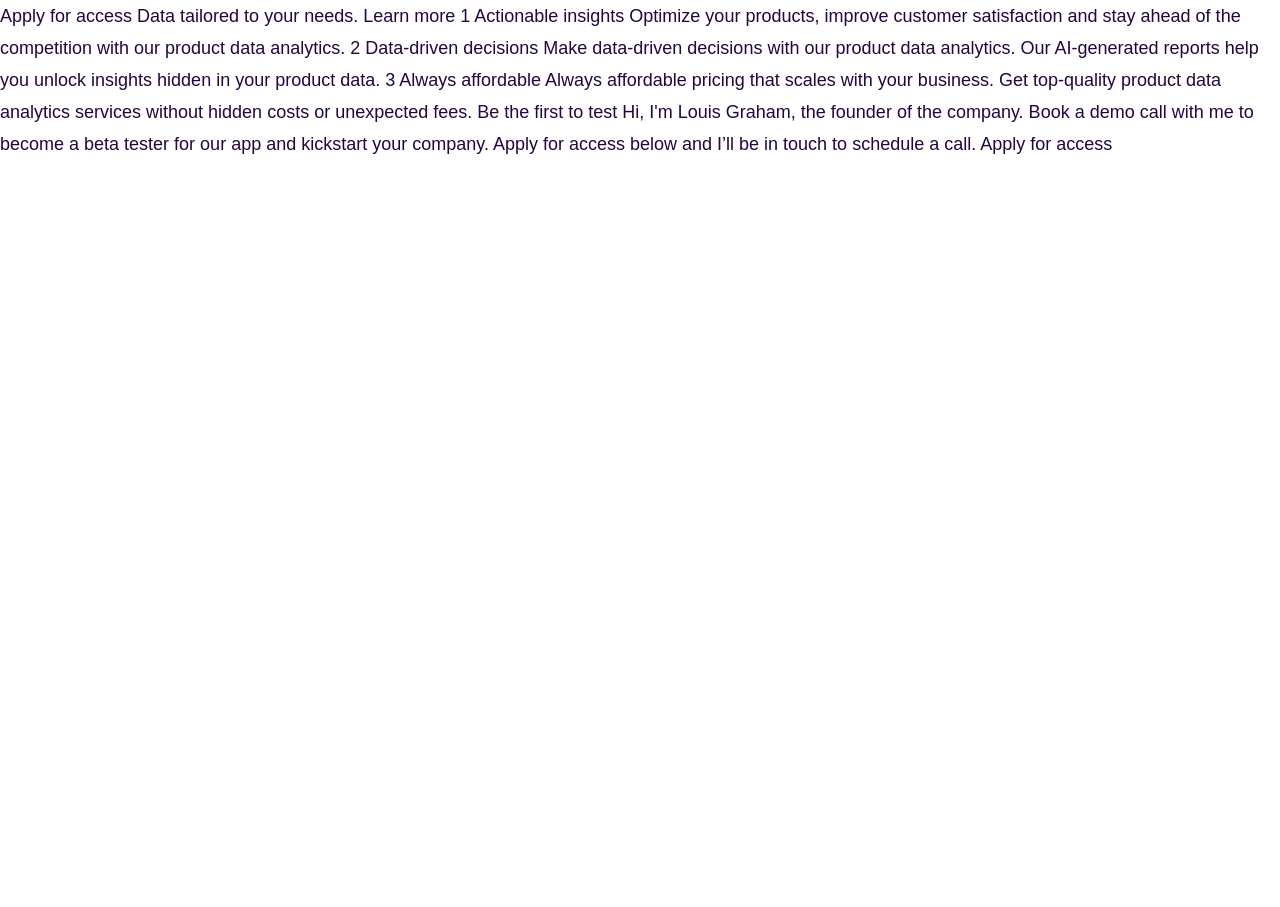
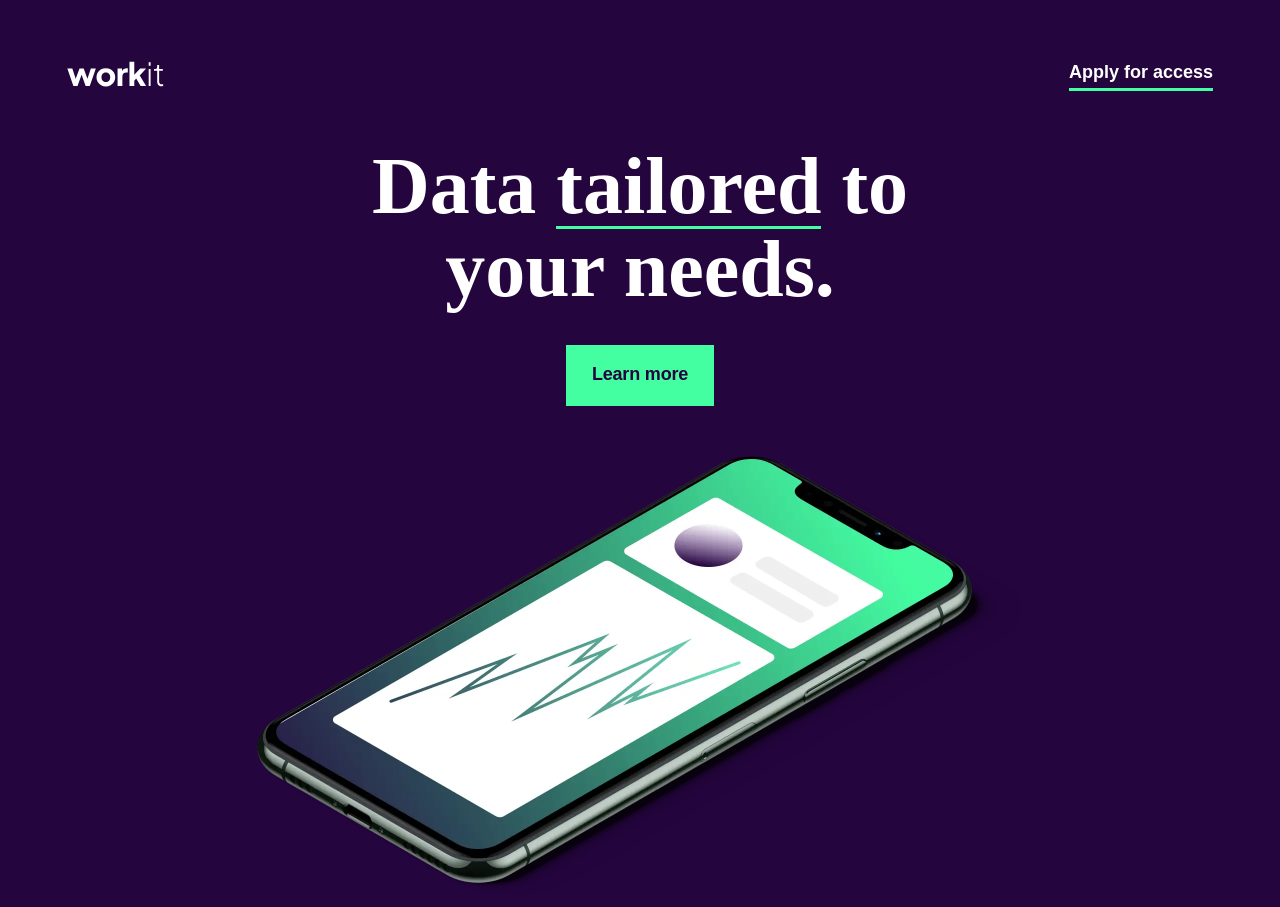
Before and after one commit to Abdurasul09/workit, a plain HTML site: page index.html in a window 1280 px wide. Before the commit the page ends 800 px from the top, so only its background shows below. Drawn offline with Linux system fonts and the light colour scheme.

Commit message:
add hero image and hero, header style

```diff
--- a/css/style.css
+++ b/css/style.css
@@ -66,3 +66,120 @@ body {
 	margin-left: auto;
 	margin-right: auto;
 }
+
+/* UNDERLINE-LINK */
+.underline__link {
+	border-bottom: 3px solid var(--eucaplyptus);
+	display: inline-block;
+	text-decoration: none;
+	color: var(--white);
+	font-size: 18px;
+	line-height: 32px;
+	font-weight: bold;
+	letter-spacing: -0,18px;
+}
+
+.underline__link:hover{
+	color: var(--eucaplyptus);
+}
+.underline__link:active{
+	opacity: 0.6;
+}
+
+/* UNDERLINE-TEXT */
+.underline-text {
+	border-bottom: 3px solid var(--eucaplyptus);
+	display: inline-block;
+}
+
+/* BUTTON */
+.button{
+	background-color: var(--eucaplyptus);
+  border: 2px solid transparent;
+	display: inline-block;
+	text-align: center;
+	text-decoration: none;
+	white-space: nowrap;
+	color: var(--dark-purple);
+	font-size: 18px;
+	line-height: 32px;
+	font-weight: bold;
+	letter-spacing: -0.18px;
+  padding: 11px 24px 14px;
+}
+
+.button:hover{
+	background-color: transparent;
+  border: 2px solid var(--eucaplyptus);
+	color: var(--eucaplyptus);
+}
+
+.button:active{
+	opacity: .6;
+}
+
+/* SITE-HEADER-HERO-WRAPPER */
+.site-header-hero-wrapper {
+	background-color: var(--dark-purple);
+  padding-top: 56px;
+}
+
+/* LOGO */
+.logo {
+	display: block;
+	text-decoration: none;
+}
+
+.logo:hover{
+	opacity: 0.8;
+}
+
+.logo:active{
+	opacity: 0.6;
+}
+
+.logo__img {
+	width: 97px;
+	height: 26px;
+	display: block;
+}
+
+/* SITE-HEADER */
+.site-header__container{
+	display: flex;
+	justify-content: space-between;
+	align-items: center;
+}
+
+.site-header__container {}
+
+.site-header__logo {}
+
+
+
+
+/* SITE-HERO */
+.hero__container {
+	display: flex;
+	flex-direction: column;
+	align-items: center;
+	margin-top: 55px;
+}
+
+.hero__heading{
+	max-width: 635px;
+	margin-bottom: 36px;
+	margin-top: 0;
+  font-family: var(--heading-font-family);
+	font-size: 80px;
+	line-height: 1;
+	color: var(--white);
+	text-align: center;
+}
+
+.hero__button{
+  margin-bottom: 50px;
+}
+
+
+.button {}
--- a/index.html
+++ b/index.html
@@ -1,5 +1,6 @@
 <!DOCTYPE html>
 <html lang="en">
+
 <head>
   <meta charset="UTF-8">
   <meta name="viewport" content="width=device-width, initial-scale=1.0">
@@ -8,9 +9,35 @@
   <link rel="stylesheet" href="./css/style.css">
   <title>Frontend Mentor | Workit landing page</title>
 </head>
+
 <body>
+  <!-- SITE-HEADER-HERO-WRAPPER -->
+  <div class="site-header-hero-wrapper">
+    <!-- SITE-HEADER -->
+    <div class="site-header">
+      <div class="site-header__container container">
+        <a href="index.html" class="site-header__logo logo">
+          <img src="./assets/images/logo-light.svg" alt="workit logo" class="logo__img" width="97" height="26">
+        </a>
+        <a href="#" class="underline__link">Apply for access</a>
+      </div>
+    </div>
 
-  Apply for access
+    <!-- HERO -->
+    <div class="hero">
+      <div class="hero__container container">
+        <h1 class="hero__heading">Data <span class="underline-text">tailored</span> to your needs.</h1>
+        <a class="hero__button button" href="#">Learn more</a>
+        <picture>
+          <source srcset="assets/images/image-hero.webp" type="image/webp">
+          <img src="./assets/images/img-hero.png" alt="phone with statistics illustration on the screen" width="767" height="441" srcset="assets/images/img-hero.png 1x, assets/images/img-hero@2x.png 2x">
+        </picture>
+      </div>
+    </div>
+
+  </div>
+
+  <!-- Apply for access
 
   Data tailored to your needs.
 
@@ -43,7 +70,8 @@
   beta tester for our app and kickstart your company. Apply for access below and I’ll be
   in touch to schedule a call.
 
-  Apply for access
+  Apply for access -->
 
 </body>
+
 </html>
```
Also changed, not shown: assets/images/hero-bg.svg (added), assets/images/img-hero.png (added), assets/images/img-hero@2x.png (added).
